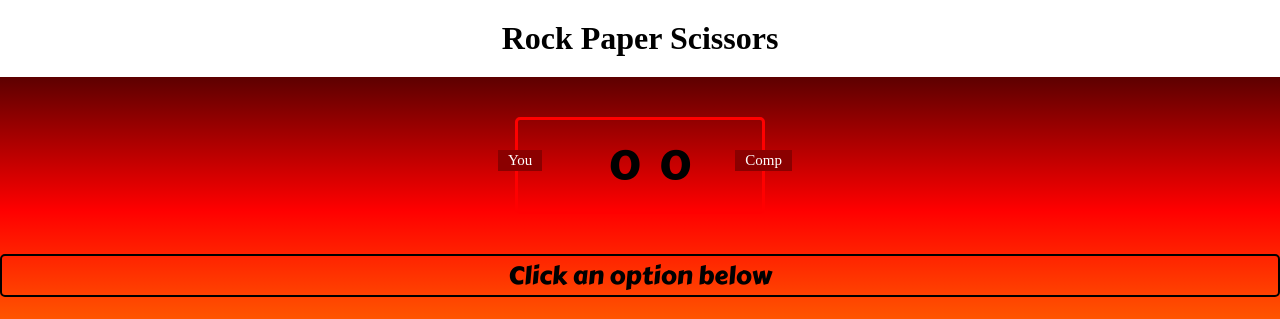
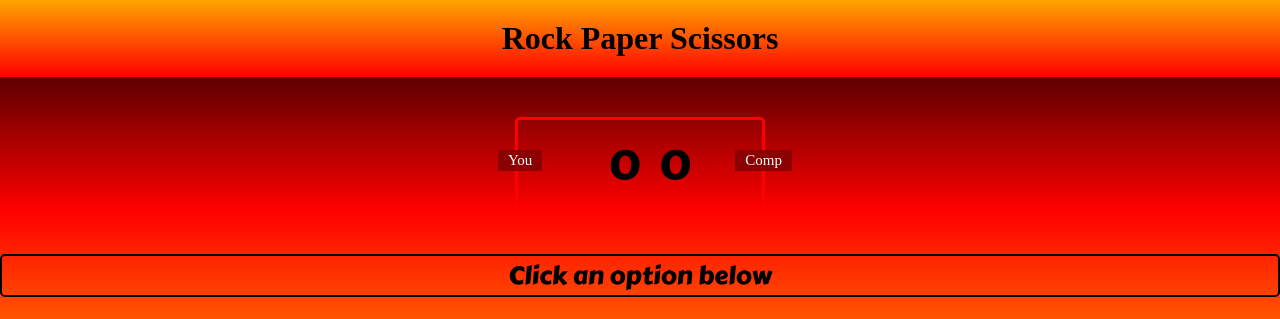
Before and after one commit to Anthonyme0328/Rock_Paper_Scissors_Game, a plain HTML site: page index.html in a window 1280 px wide. Shown: the top 319 px of the page. Drawn offline with Linux system fonts and the light colour scheme.

Commit message:
color adjust to header

```diff
--- a/style.css
+++ b/style.css
@@ -12,7 +12,7 @@ body{
 
 /* setting the header section to one color with some additional padding */
 header{
-  background: white;
+  background: linear-gradient(orange, red);
   padding:20px;
 
 }
```
